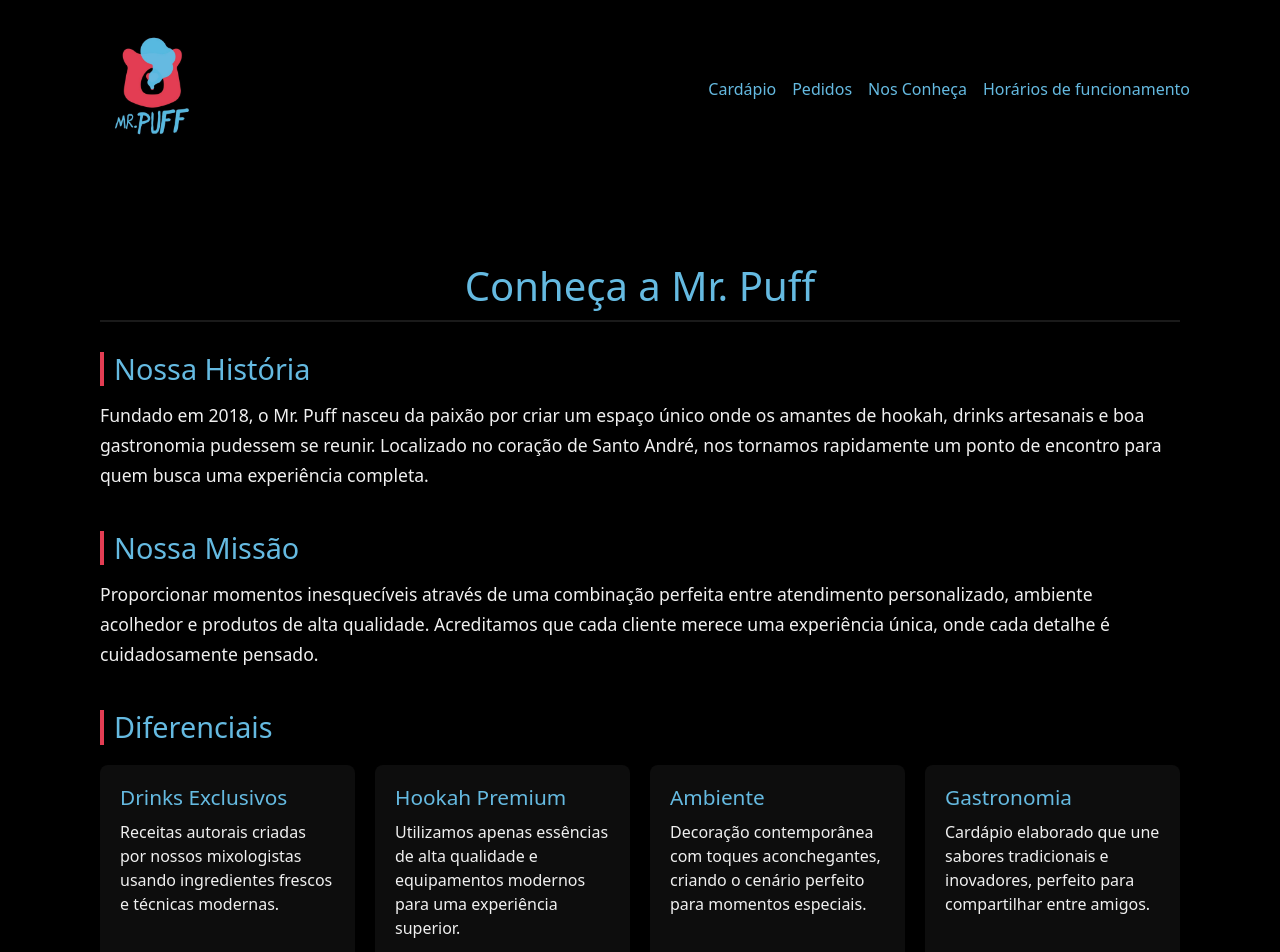
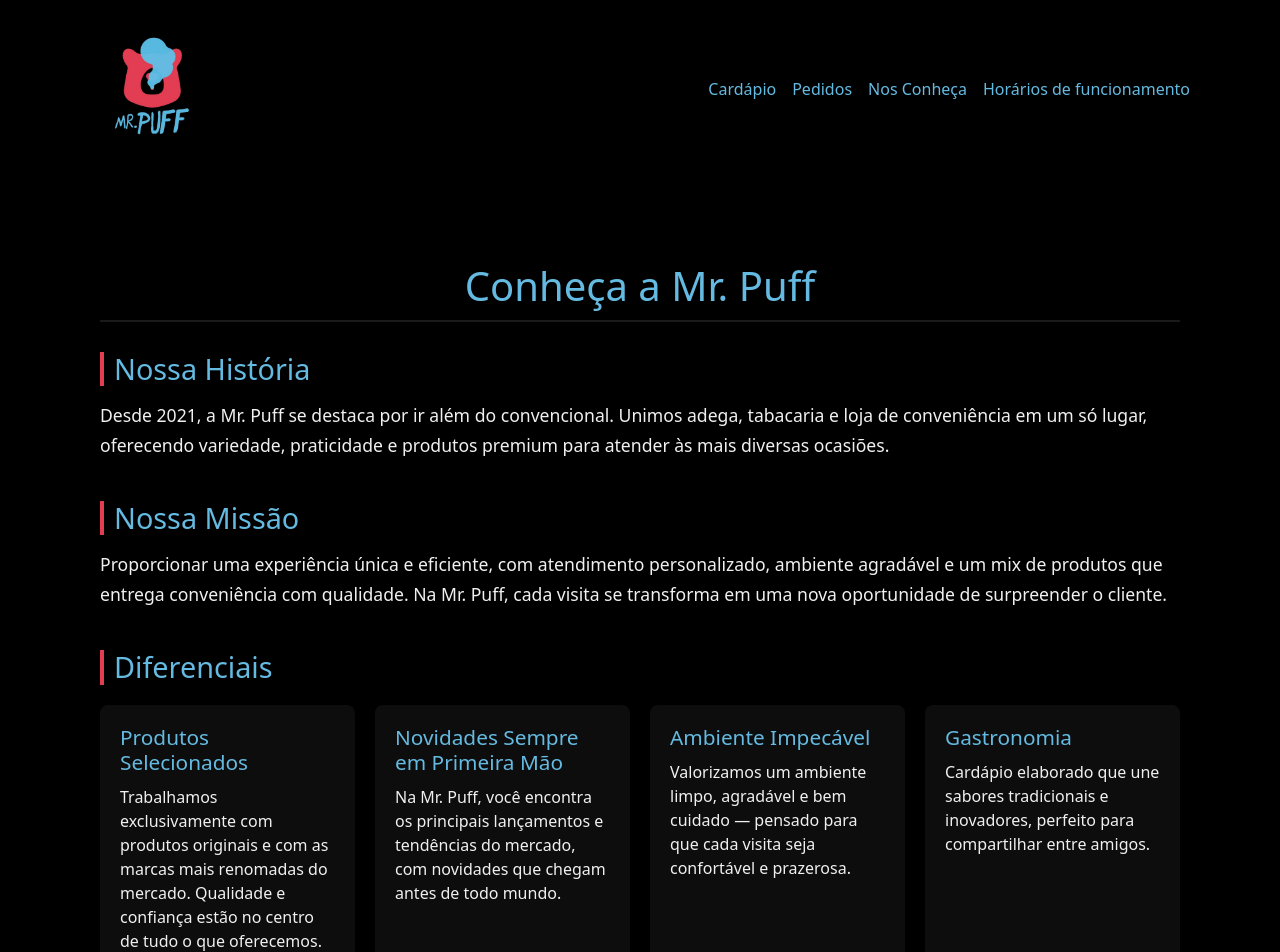
Before and after one commit to marceloaugustorm/Site-MrPuff, a React (Vite) app: page /conheca in a window 1280 px wide. Shown: the top 952 px of the page. Built offline with nearby package versions, Linux system fonts and the light colour scheme.

Commit message:
Texto conheca

```diff
--- a/src/components/conheca.jsx
+++ b/src/components/conheca.jsx
@@ -17,18 +17,16 @@ function Conheca() {
         <section className="conheca-section">
           <h2>Nossa História</h2>
           <p>
-            Fundado em 2018, o Mr. Puff nasceu da paixão por criar um espaço único onde os amantes
-            de hookah, drinks artesanais e boa gastronomia pudessem se reunir. Localizado no coração de Santo André,
-            nos tornamos rapidamente um ponto de encontro para quem busca uma experiência completa.
+            Desde 2021, a Mr. Puff se destaca por ir além do convencional. Unimos adega, tabacaria e loja de conveniência em um só lugar, oferecendo variedade,
+            praticidade e produtos premium para atender às mais diversas ocasiões.
           </p>
         </section>
 
         <section className="conheca-section">
           <h2>Nossa Missão</h2>
           <p>
-            Proporcionar momentos inesquecíveis através de uma combinação perfeita entre atendimento
-            personalizado, ambiente acolhedor e produtos de alta qualidade. Acreditamos que cada cliente
-            merece uma experiência única, onde cada detalhe é cuidadosamente pensado.
+            Proporcionar uma experiência única e eficiente, com atendimento personalizado, ambiente agradável e um mix de produtos que entrega conveniência com qualidade.
+            Na Mr. Puff, cada visita se transforma em uma nova oportunidade de surpreender o cliente.
           </p>
         </section>
 
@@ -36,16 +34,18 @@ function Conheca() {
           <h2>Diferenciais</h2>
           <div className="diferenciais-grid">
             <div className="diferencial-item">
-              <h3>Drinks Exclusivos</h3>
-              <p>Receitas autorais criadas por nossos mixologistas usando ingredientes frescos e técnicas modernas.</p>
+              <h3>Produtos Selecionados</h3>
+              <p>Trabalhamos exclusivamente com produtos originais e com as marcas mais renomadas do mercado.
+                Qualidade e confiança estão no centro de tudo o que oferecemos.</p>
             </div>
             <div className="diferencial-item">
-              <h3>Hookah Premium</h3>
-              <p>Utilizamos apenas essências de alta qualidade e equipamentos modernos para uma experiência superior.</p>
+              <h3>Novidades Sempre em Primeira Mão</h3>
+              <p>Na Mr. Puff, você encontra os principais lançamentos
+                 e tendências do mercado, com novidades que chegam antes de todo mundo.</p>
             </div>
             <div className="diferencial-item">
-              <h3>Ambiente</h3>
-              <p>Decoração contemporânea com toques aconchegantes, criando o cenário perfeito para momentos especiais.</p>
+              <h3>Ambiente Impecável</h3>
+              <p>Valorizamos um ambiente limpo, agradável e bem cuidado — pensado para que cada visita seja confortável e prazerosa.</p>
             </div>
             <div className="diferencial-item">
               <h3>Gastronomia</h3>
```
